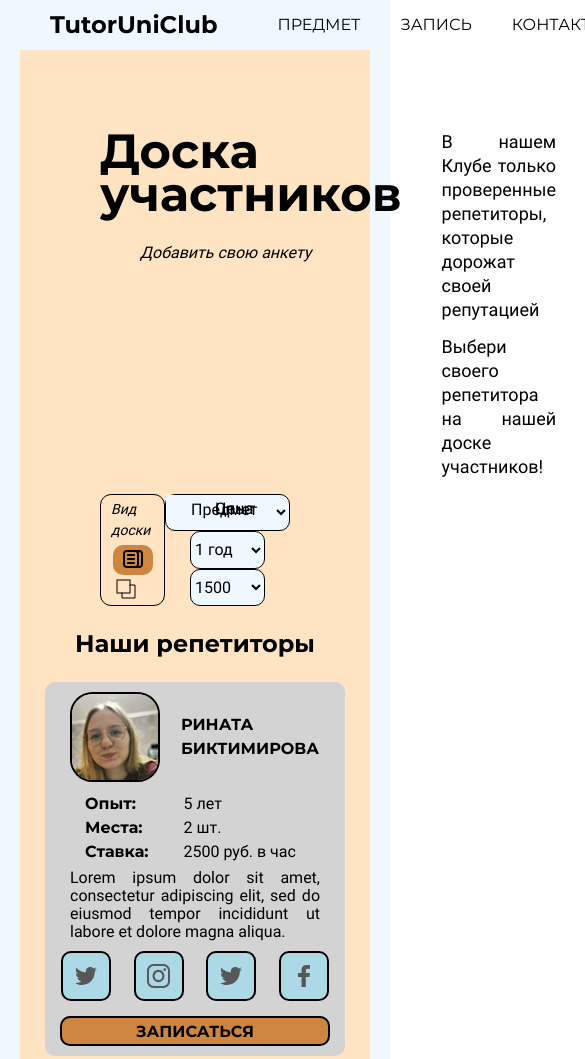
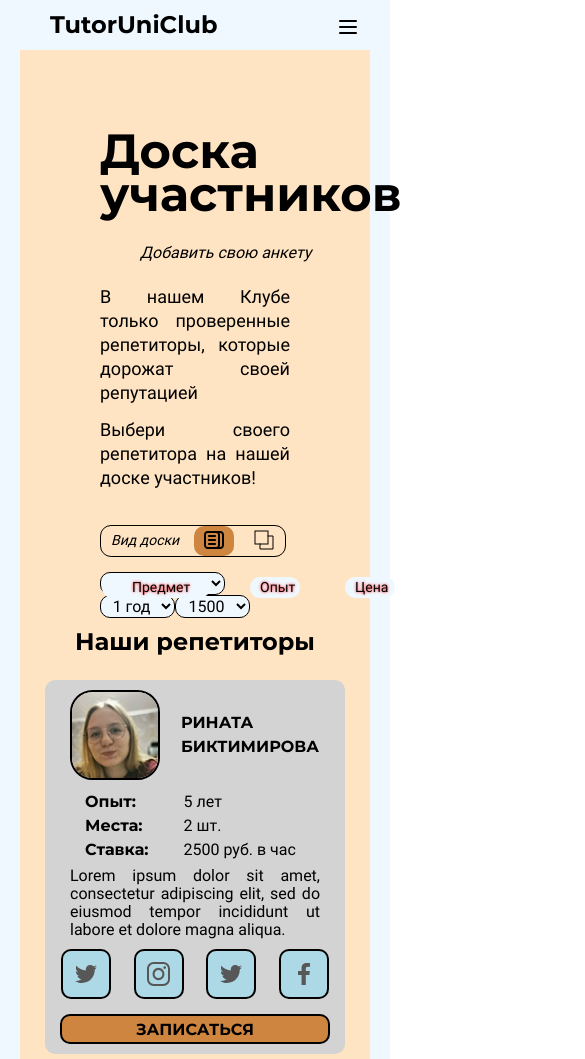
Before and after one commit to ShuliatevAl/TutorUni_club, a website built with webpack: page src/index.html in a window 390 px wide. Shown: the top 1059 px of the page, 585 px wide, since content can reach past the window. Built offline with nearby package versions, Linux system fonts and the light colour scheme; files whose address does not match are found by name.

Commit message:
adaptive half

```diff
--- a/src/index.html
+++ b/src/index.html
@@ -25,6 +25,7 @@
                     </li>
                 </ul>
             </nav>
+            <div class="header__burger"></div>
         </header>
     </div>
 
@@ -51,30 +52,30 @@
                         <button class="choose__button choose__button_last button"></button>
                     </div>
                     <div class="choose__bar">
-                        <label class="choose__label" for="subject-filter">Предмет</label>
+                        <label class="choose__label subject-label" for="subject-filter">Предмет</label>
                         <select class="choose__subject select-list" name="subject-filter">
-                            <option value="math">Математика</option>
-                            <option value="russian">Русский</option>
-                            <option value="english">Английский</option>
-                            <option value="informatics">Информатика</option>
-                            <option value="physics">Физика</option>
-                            <option value="chemistry">Химия</option>
-                            <option value="biology">Биология</option>
+                            <option class="select-list__option" value="math">Математика</option>
+                            <option class="select-list__option" value="russian">Русский</option>
+                            <option class="select-list__option" value="english">Английский</option>
+                            <option class="select-list__option" value="informatics">Информатика</option>
+                            <option class="select-list__option" value="physics">Физика</option>
+                            <option class="select-list__option" value="chemistry">Химия</option>
+                            <option class="select-list__option" value="biology">Биология</option>
                         </select>
-                        <label class="choose__label" for="experience-filter">Опыт</label>
+                        <label class="choose__label experience-label" for="experience-filter">Опыт</label>
                         <select class="choose__experience select-list" name="experience-filter">
-                            <option value="1">1 год</option>
-                            <option value="2">2 года</option>
-                            <option value="3">3 года</option>
-                            <option value="4">4 года</option>
-                            <option value="5">5 лет</option>
+                            <option class="select-list__option" value="1">1 год</option>
+                            <option class="select-list__option" value="2">2 года</option>
+                            <option class="select-list__option" value="3">3 года</option>
+                            <option class="select-list__option" value="4">4 года</option>
+                            <option class="select-list__option" value="5">5 лет</option>
                         </select>
-                        <label class="choose__label" for="price-filter">Цена</label>
+                        <label class="choose__label price-label" for="price-filter">Цена</label>
                         <select class="choose__price select-list" name="price-filter">
-                            <option value="1500">1500</option>
-                            <option value="2000">2000</option>
-                            <option value="2500">2500</option>
-                            <option value="3000">3000</option>
+                            <option class="select-list__option" value="1500">1500</option>
+                            <option class="select-list__option" value="2000">2000</option>
+                            <option class="select-list__option" value="2500">2500</option>
+                            <option class="select-list__option" value="3000">3000</option>
                         </select>
                     </div>
                 </div>
@@ -203,7 +204,7 @@
     <div class="_container">
         <footer class="footer">
             <div class="footer__top">
-                <div class="footer__info info">
+                <div class="footer__info info visually-hidden">
                     <p class="info__item info__item_name"><span>ИП Михайлова Ирина Андреевна</span></p>
                     <p class="info__item info__item_adress">Коммунистическая, 32</p>
                     <p class="info__item info__item_inn"><span>ИНН: </span>026800002240</p>
@@ -213,11 +214,6 @@
                     <p class="info__item info__item_BIK"><span>БИК: </span>044525974</p>
                     <p class="info__item info__item_OGRN"><span>ОГРН: </span>319028000199201</p>
                 </div>
-                <div class="footer__contacts">
-                    <p class="contacts__text"><span>Для обратной связи</span></p>
-                    <p class="contacts__mail"><span>e-mail: </span>info@tutoruniversity.ru</p>
-                    <p class="contacts__tel"><span>тел.: </span>+7 (931) 105-48-72</p>
-                </div>
             </div>
             <div class="footer__bottom">
                 <div class="footer__files files">
@@ -225,7 +221,12 @@
                     <a class="files__personification"><span>Политика обработки персональных данных</span></a>
                     <a class="files__agreement"><span>Согласие на обработку персональных данных</span></a>
                 </div>
-                <div class="footer__social">
+                <div class="footer__contacts">
+                    <p class="contacts__text"><span>Для обратной связи</span></p>
+                    <p class="contacts__mail"><span>e-mail: </span>info@tutoruniversity.ru</p>
+                    <p class="contacts__tel"><span>тел.: </span>+7 (931) 105-48-72</p>
+                </div>
+                <div class="footer__social social">
                     <a class="social__link link" href="#" title="VK" target="_blank"></a>
                     <a class="social__link link" href="#" title="Instagram" target="_blank"></a>
                     <a class="social__link link" href="#" title="Telegram" target="_blank"></a>
--- a/src/index.js
+++ b/src/index.js
@@ -1,2 +1,3 @@
 import './index.html';
 import './index.scss';
+import './scripts/mobile-menu.js';
--- /dev/null
+++ b/src/scripts/mobile-menu.js
@@ -0,0 +1,10 @@
+const burger = document.querySelector(".header__burger");
+const header_menu = document.querySelector(".header__menu");
+const header_links = document.querySelectorAll(".header__menu-item");
+
+burger.addEventListener("click", () => {
+    header_menu.classList.toggle("open");
+    header_links.forEach(i => {
+        i.classList.toggle("fade");
+    });
+});
--- a/src/style/_style.scss
+++ b/src/style/_style.scss
@@ -3,7 +3,6 @@
 
     display: flex;
     justify-content: space-around;
-    align-items: center;
 
     &__title {
         margin: auto 30px;
@@ -15,12 +14,29 @@
 
     &__menu {
         display: flex;
+        justify-content: space-around;
+        align-items: center;
+        margin-left: auto;
 
         &-item {
             margin: auto 20px;
 
             font-family: 'Montserrat';
         }
+    }
+
+    &__burger {
+        width: 24px;
+        height: 24px;
+
+        background-image: url('/src/img/icons/burger.svg');
+        background-repeat: no-repeat;
+        background-position: center;
+        background-size: contain;
+
+        cursor: pointer;
+
+        display: none;
     }
 }
 
@@ -118,6 +134,8 @@
 
     &__bar,
     &__view {
+        height: 32px;
+
         display: flex;
         justify-content: space-around;
         flex-wrap: wrap;
@@ -126,6 +144,8 @@
     }
 
     &__view {
+        width: 186px;
+
         border: 1px solid black;
         border-radius: 11px;
     }
@@ -182,26 +202,34 @@
     &__label {
         display: block;
 
-        padding-top: 3px;
-        padding-left: 25px;
-
         position: absolute;
 
+        border-radius: 10px;
+        background-color: $select;
+        font-size: 14px;
+        font-weight: bold;
+        text-shadow: 0 0 3px #FF0000;
+
         &:nth-of-type(1) {
-            min-width: 100px;
-            top: 1px;
-            left: 1px;
-
-            background-color: $select;
+            min-width: 108px;
+            padding-left: 30px;
+            top: 5px;
+            left: 2px;
         }
 
         &:nth-of-type(2) {
-            min-width: 75px;
+            min-width: 50px;
             margin: 0 20px;
+            padding-left: 10px;
+            top: 5px;
+            left: 130px;
         }
 
         &:nth-of-type(3) {
-            min-width: 75px;
+            min-width: 50px;
+            padding-left: 10px;
+            top: 5px;
+            left: 245px;
         }
     }
 }
@@ -223,6 +251,11 @@
 
     &:nth-of-type(3) {
         width: 75px;
+    }
+
+    &__option {
+        font-size: 14px;
+        text-align: center;
     }
 }
 
@@ -250,8 +283,8 @@
 }
 
 .person-card {
-    max-width: 300px;
-    min-width: 250px;
+    width: 300px;
+    min-width: 300px;
 
     display: flex;
     flex-direction: column;
@@ -275,10 +308,6 @@
         border-radius: 25%;
 
         overflow: hidden;
-
-        &:nth-child(n) {
-            filter: none;
-        }
     }
 
     &__info {
@@ -369,18 +398,14 @@
     &__bottom {
         display: flex;
         flex-direction: row;
-    }
-
-    &__top {
         justify-content: space-around;
-
-        margin-top: 10px;
+        flex-wrap: wrap;
+        flex: 1 0 33%;
+        margin: 10px 10px;
     }
 
     &__bottom {
-        justify-content: space-between;
-
-        margin: auto 25px;
+        margin-left: 10px;
     }
 
     &__info,
@@ -398,4 +423,111 @@
 
 // Медиа выражения
 
-@media screen and (max-width: $md2) {}
+@media screen and (max-width: $md2) {
+    .person-card {
+        flex: 1 0 40%;
+
+        &:nth-last-of-type(n) {
+            max-width: 50%;
+        }
+    }
+}
+
+@media screen and (max-width: $md3) {
+    .index__top {
+        flex-direction: column;
+
+        &-right {
+            margin: 20px 80px;
+        }
+    }
+}
+
+@media screen and (max-width: $md4) {
+    .choose {
+        flex-direction: column;
+        justify-content: flex-start;
+
+        &__bar {
+            justify-content: flex-start;
+        }
+    }
+
+    .footer__bottom {
+        flex-direction: column;
+        margin: auto;
+
+        .footer__contacts {
+            margin-top: 10px;
+            margin-bottom: 10px;
+        }
+    }
+}
+
+@media screen and (max-width: $md5) {
+    .header {
+        justify-content: space-between;
+
+        &__nav {
+            position: relative;
+        }
+
+        &__menu {
+            width: 100%;
+
+            flex-direction: column;
+            position: absolute;
+
+            background-color: #FF0000;
+
+            pointer-events: none;
+
+            &.open {
+                pointer-events: all;
+            }
+        }
+
+        &__menu-item {
+            opacity: 0;
+        }
+
+        .fade {
+            opacity: 1;
+        }
+
+        &__burger {
+            display: block;
+            margin: 15px 10px;
+        }
+    }
+}
+
+@media screen and (max-width: $md6) {
+    .select-list {
+
+        &:nth-of-type(n) {
+            &::after {
+                display: block;
+                width: 50px;
+                height: 32px;
+                content: "";
+                order: 0;
+            }
+        }
+
+        &:nth-of-type(1) {
+            order: 1;
+        }
+
+        &:nth-of-type(2) {
+            order: 1;
+            margin-left: 0;
+            margin-right: 0;
+        }
+
+        &:nth-of-type(3) {
+            order: 1;
+        }
+    }
+
+}
--- a/src/style/_variables.scss
+++ b/src/style/_variables.scss
@@ -6,10 +6,14 @@ $minWidth: 320px;
 $md1: 1200px;
 $md2: 992px;
 $md3: 768px;
-$md4: 600px;
+$md4: 720px;
+$md5: 640px;
+$md6: 516px;
 
 // Colors
 
 $back: aliceblue;
 $text: black;
 $select: aliceblue;
+
+$active: orange;
```
